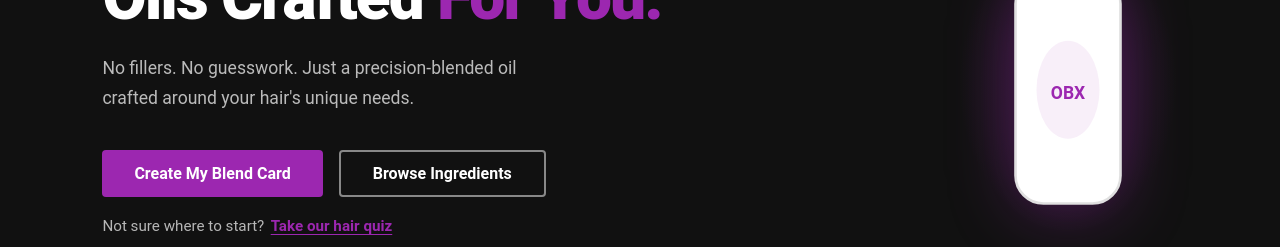
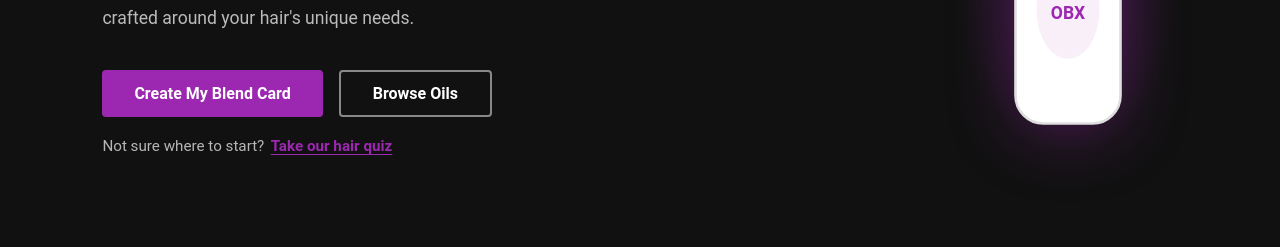
Before and after one commit to TatianaS7/obx, a React (Vite) app in the folder client/: page / in a window 1280 px wide. Shown: the part 397-644 px from the top of the page. Built offline with nearby package versions, Linux system fonts and the light colour scheme.

Commit message:
Add authentication components and integrate into UserInformation and Navbar for user management

```diff
--- a/client/src/components/AuthModal.tsx
+++ b/client/src/components/auth/AuthModal.tsx
@@ -1,7 +1,7 @@
 import { useState } from "react";
 import SignInForm from "./SignInForm";
 import RegisterForm from "./RegisterForm";
-import "../styles/AuthModal.css";
+import "../../styles/AuthModal.css";
 
 type AuthView = "signin" | "register";
 
--- a/client/src/components/Footer.tsx
+++ b/client/src/components/layout/Footer.tsx
@@ -1,7 +1,7 @@
 import { useState } from "react";
 import { useNavigate } from "react-router-dom";
-import "../styles/Footer.css";
-import HairQuizModal, { type QuizAnswers } from "./HairQuizModal";
+import "../../styles/Footer.css";
+import HairQuizModal, { type QuizAnswers } from "../quiz/HairQuizModal";
 
 export default function Footer() {
   const navigate = useNavigate();
--- a/client/src/pages/Home.tsx
+++ b/client/src/pages/Home.tsx
@@ -1,6 +1,8 @@
 import React, { useState } from "react";
 import { useNavigate } from "react-router-dom";
-import HairQuizModal, { type QuizAnswers } from "../components/HairQuizModal";
+import HairQuizModal, {
+  type QuizAnswers,
+} from "../components/quiz/HairQuizModal";
 import "../styles/Home.css";
 
 const FEATURES = [
@@ -72,7 +74,7 @@ export default function Home() {
               className="btn-ghost"
               onClick={() => navigate("/browse-oils")}
             >
-              Browse Ingredients
+              Browse Oils
             </button>
           </div>
           <p className="home-hero-quiz">
```
Also changed, not shown: client/src/components/layout/Navbar.tsx (renamed from client/src/components/Navbar.tsx, +6 -4 lines), client/src/components/order/UserInformation.tsx (renamed from client/src/components/UserInformation.tsx, +4 -4 lines), client/src/components/auth/RegisterForm.tsx (renamed from client/src/components/RegisterForm.tsx), client/src/components/auth/SignInForm.tsx (renamed from client/src/components/SignInForm.tsx).
